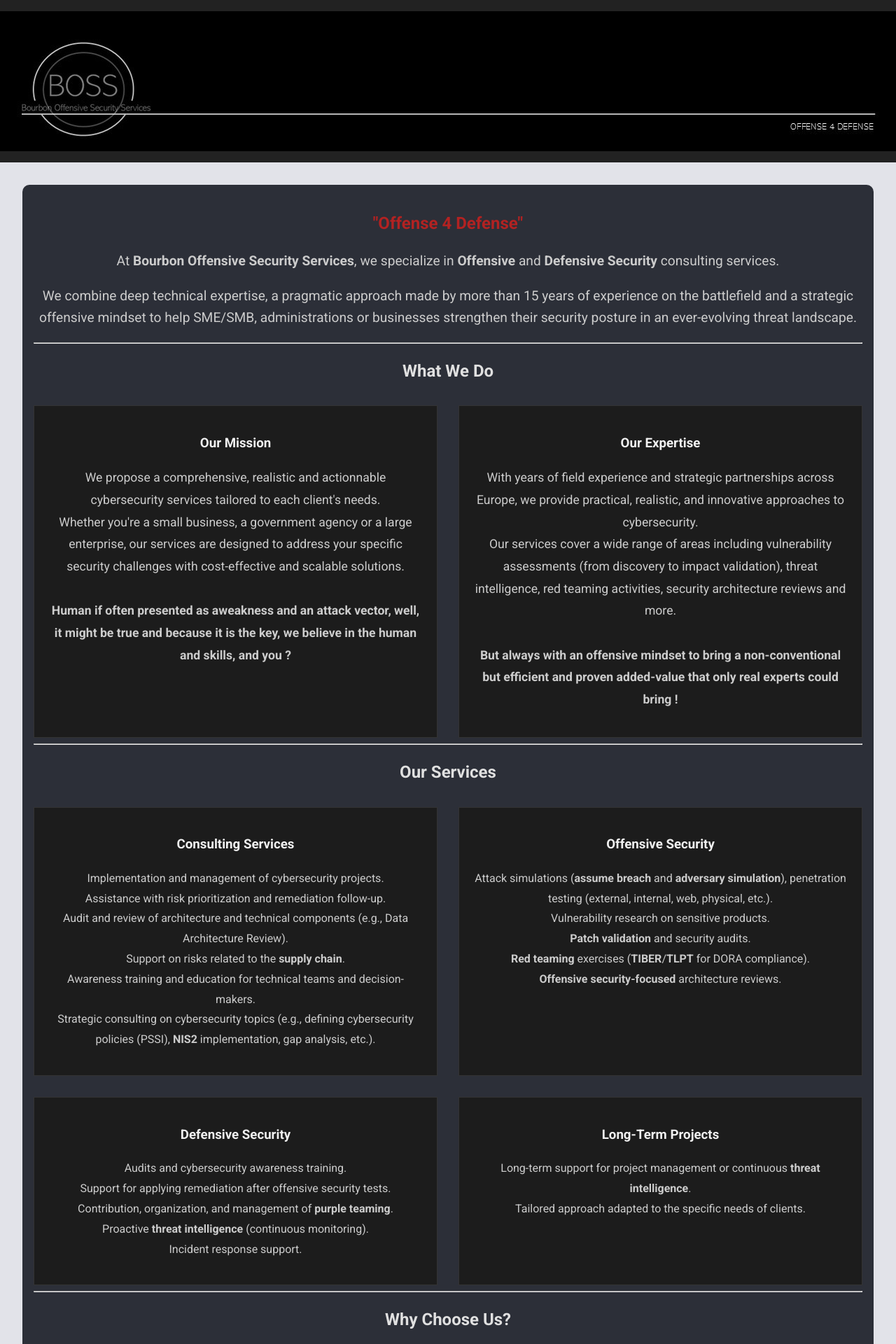
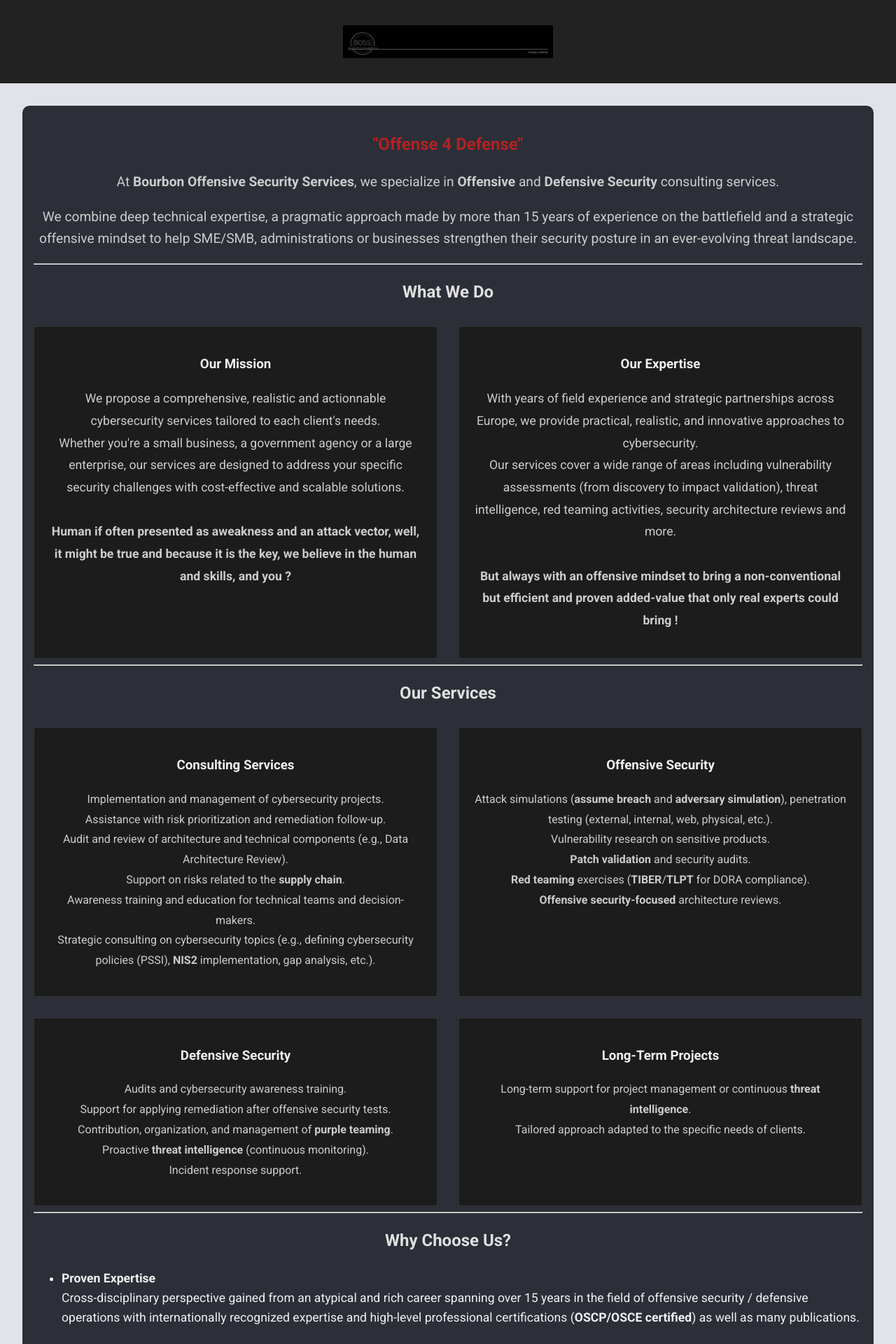
Before and after one commit to kmkz/BOSS.github.io, a Jekyll site: the page built from index.md, in a window 1280 px wide. Shown: the top 1920 px of the page at 70% size. Built offline with Jekyll 4.4.1, drawn with Linux system fonts in a browser that asks for light colours.

Commit message:
css party

```diff
--- a/_layouts/default.html
+++ b/_layouts/default.html
@@ -106,10 +106,11 @@
 
 
     .logo {
-      width: 100%;
-      height: auto;
+      width: 100%;              /* prend toute la largeur disponible */
+      max-width: 300px;         /* limite sa taille sur grands écrans */
+      height: auto;             /* garde les proportions */
       display: block;
-      object-fit: contain; /* ou "cover" selon le rendu souhaité */
+      margin: 20px auto;        /* centré horizontalement + espace autour */
   }
 
   </style>
```
